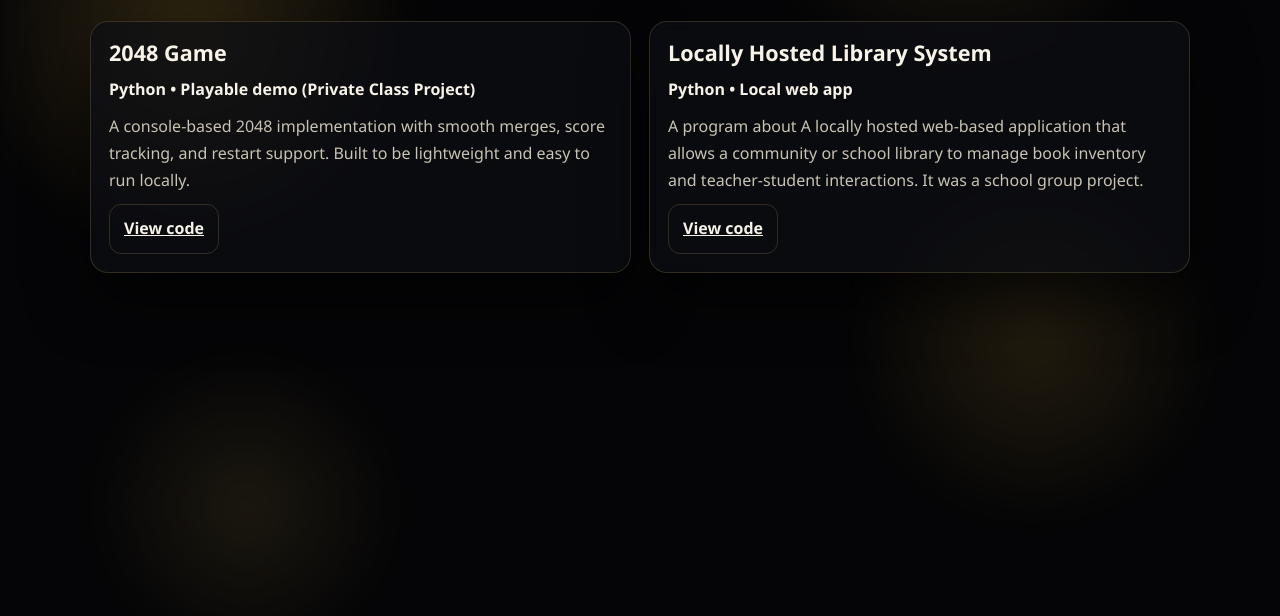
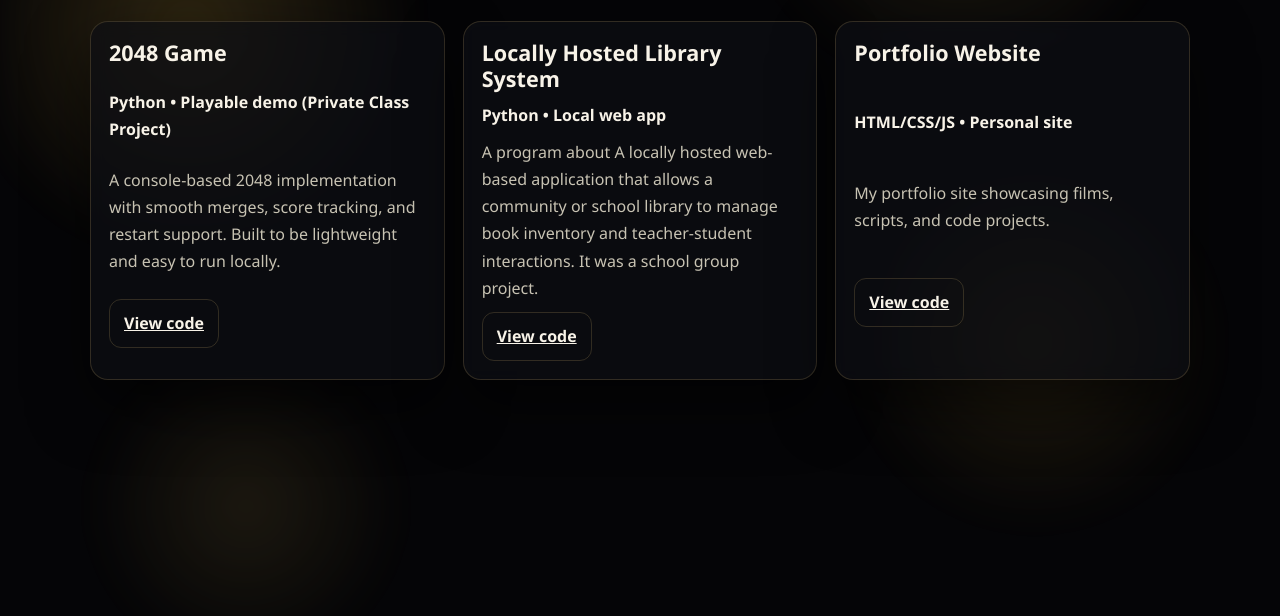
Before and after one commit to jeffkimkimo/myhaven, a plain HTML site: page code.html in a window 1280 px wide. Shown: the part 128-744 px from the top of the page. Drawn offline with Linux system fonts and the light colour scheme.

Commit message:
Add files via upload

```diff
--- a/code.html
+++ b/code.html
@@ -35,6 +35,12 @@
 A locally hosted web-based application that allows a community or school library to manage book inventory and teacher-student interactions. It was a school group project.</p>
         <p><a class="details-btn" href="https://github.com/jeffkimkimo/Locally-Hosted-Library-system" target="_blank" rel="noopener">View code</a></p>
       </article>
+      <article class="card">
+        <h3>Portfolio Website</h3>
+        <p class="meta">HTML/CSS/JS • Personal site</p>
+        <p class="desc">My portfolio site showcasing films, scripts, and code projects.</p>
+        <p><a class="details-btn" href="https://github.com/jeffkimkimo/myhaven" target="_blank" rel="noopener">View code</a></p>
+      </article>
     </div>
   </div>
 </body>
--- a/styles.css
+++ b/styles.css
@@ -176,6 +176,7 @@ p { margin: 0; color: var(--muted); }
   display: block;
   transition: transform 0.35s ease, box-shadow 0.35s ease;
   cursor: pointer;
+  position: relative;
 }
 
 .portrait-frame img { width: 100%; height: 100%; object-fit: cover; display: block; }
```
Also changed, not shown: portfolio.html (+1 -1 lines), 1 other file.
